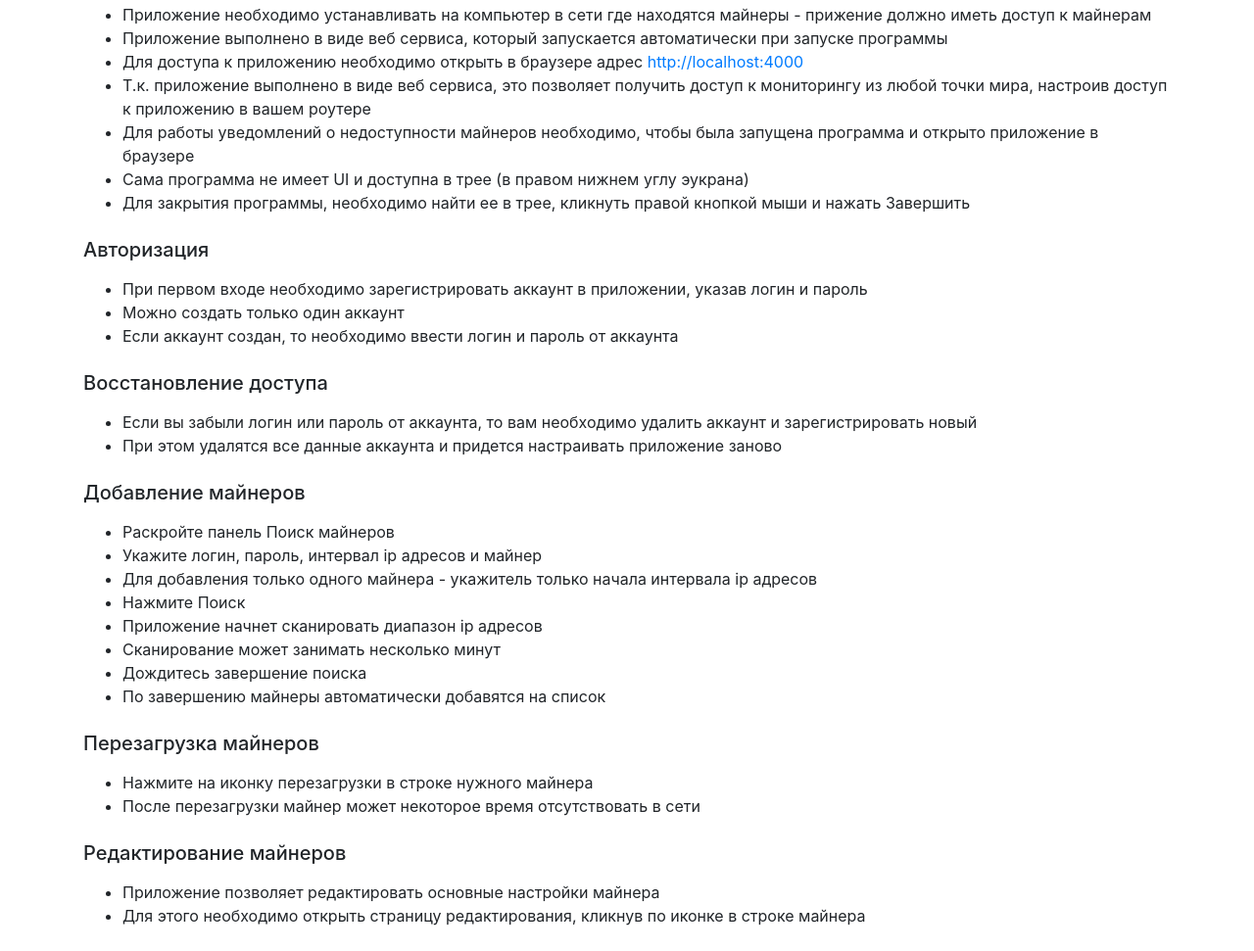
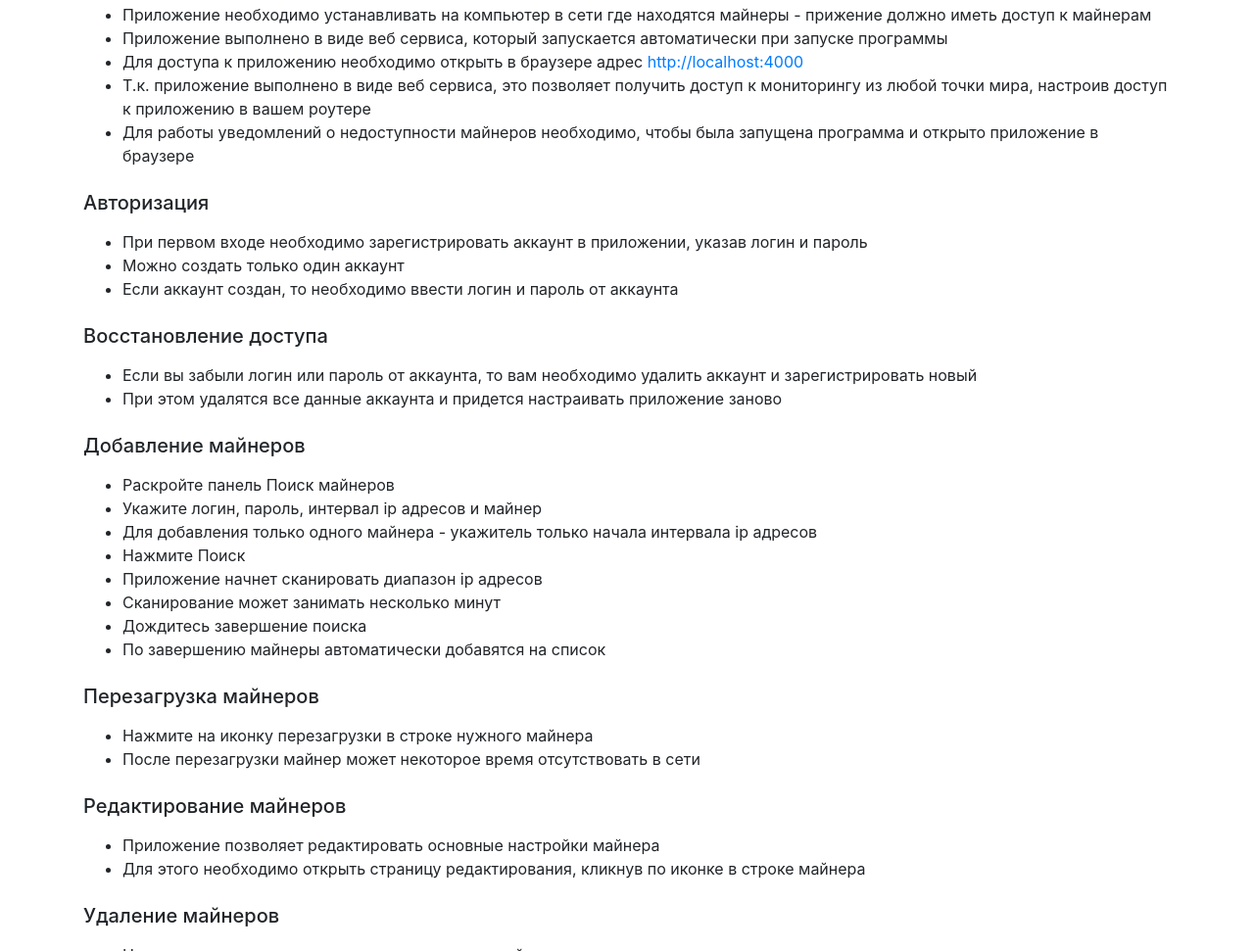
Before and after one commit to mining-monitor/mining-monitor.github.io, a plain HTML site: page index.html in a window 1280 px wide. Shown: the part 731-1702 px from the top of the page at 98% size. Drawn offline with nearby package versions, Linux system fonts and the light colour scheme.

Commit message:
Описание

```diff
--- a/index.html
+++ b/index.html
@@ -74,8 +74,6 @@
         мира, настроив доступ к приложению в вашем роутере</li>
       <li>Для работы уведомлений о недоступности майнеров необходимо, чтобы была запущена программа и открыто
         приложение в браузере</li>
-      <li>Сама программа не имеет UI и доступна в трее (в правом нижнем углу эукрана)</li>
-      <li>Для закрытия программы, необходимо найти ее в трее, кликнуть правой кнопкой мыши и нажать Завершить</li>
     </ul>
 
     <h5 class="mb-3  mt-4">Авторизация</h5>
```
